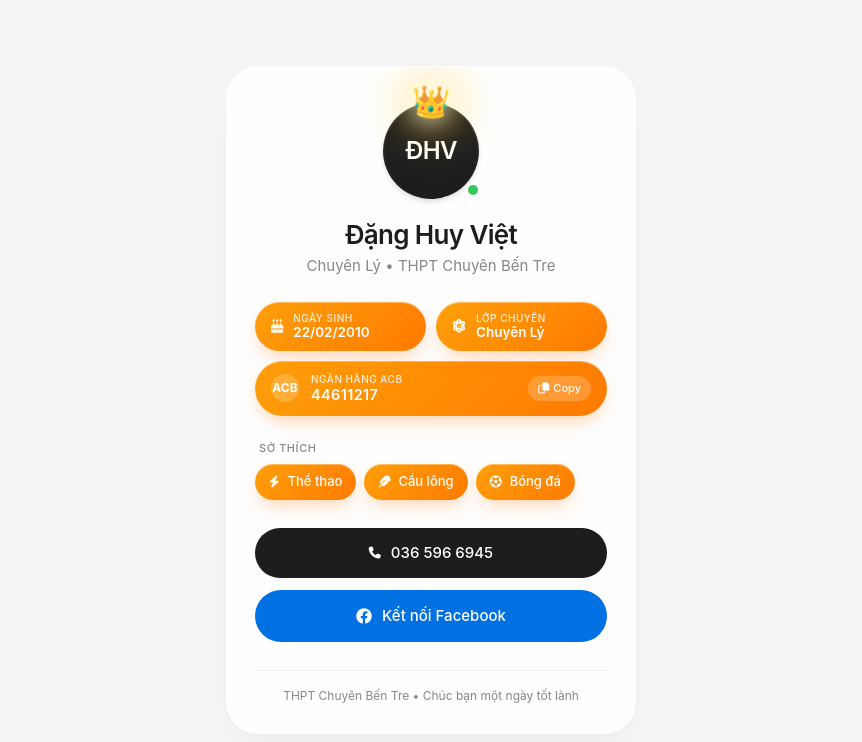
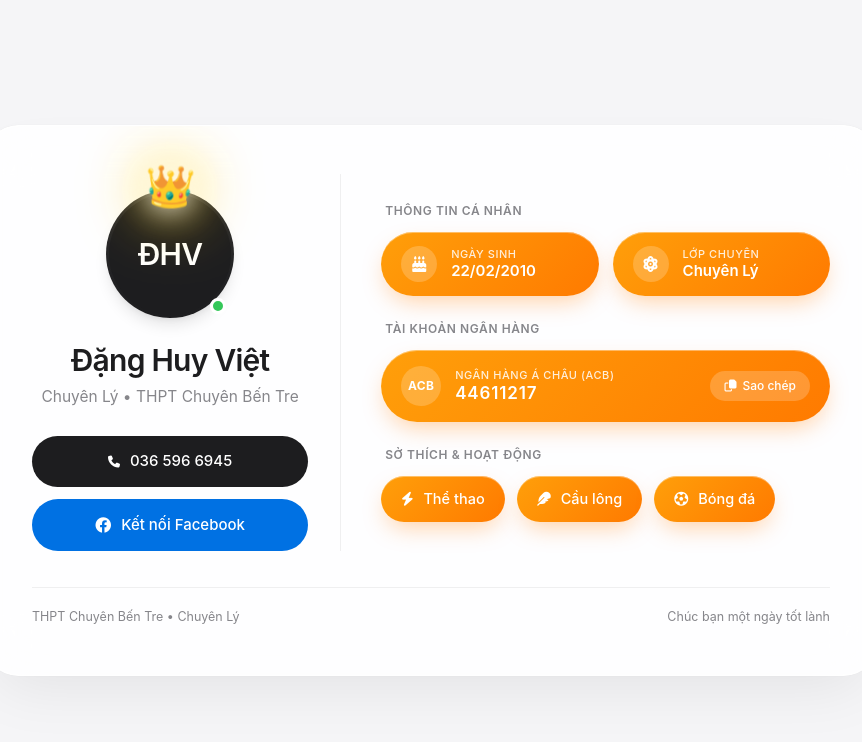
Before and after one commit to huyviet102-kem/HUY-VIET, a plain HTML site: page index.html in a window 1280 px wide. Shown: the whole page, without its empty margins (209-1071 px from the left). Drawn offline with nearby package versions, Linux system fonts and the light colour scheme.

Commit message:
Update index.html

```diff
--- a/index.html
+++ b/index.html
@@ -21,13 +21,13 @@
       cursor: inherit;
     }
 
-    /* Thẻ phong cách Apple Minimalist */
+    /* Thẻ lớn phong cách Apple Minimalist cho màn hình máy tính */
     .apple-card {
-      background: rgba(255, 255, 255, 0.88);
-      backdrop-filter: blur(24px);
-      -webkit-backdrop-filter: blur(24px);
+      background: rgba(255, 255, 255, 0.9);
+      backdrop-filter: blur(28px);
+      -webkit-backdrop-filter: blur(28px);
       border: 1px solid rgba(255, 255, 255, 0.95);
-      box-shadow: 0 20px 40px -15px rgba(0, 0, 0, 0.06), 0 0 1px rgba(0, 0, 0, 0.1);
+      box-shadow: 0 25px 60px -15px rgba(0, 0, 0, 0.08), 0 0 1px rgba(0, 0, 0, 0.12);
     }
 
     /* Khung viên thuốc kiểu Apple Dynamic Island màu cam */
@@ -35,13 +35,13 @@
       background: linear-gradient(135deg, #ff9f0a 0%, #ff7a00 100%);
       color: #ffffff;
       border-radius: 9999px;
-      box-shadow: 0 8px 20px -6px rgba(255, 122, 0, 0.4), inset 0 1px 0 rgba(255, 255, 255, 0.35);
+      box-shadow: 0 10px 24px -6px rgba(255, 122, 0, 0.38), inset 0 1px 0 rgba(255, 255, 255, 0.38);
       transition: transform 0.2s cubic-bezier(0.22, 1, 0.36, 1), filter 0.2s ease;
     }
 
     .island-orange:hover {
-      transform: translateY(-1.5px) scale(1.01);
-      filter: brightness(1.03);
+      transform: translateY(-2px) scale(1.01);
+      filter: brightness(1.04);
     }
 
     .island-orange:active {
@@ -51,12 +51,12 @@
     /* Vương miệng bling bling lấp lánh */
     .bling-crown {
       position: absolute;
-      top: -16px;
+      top: -22px;
       left: 50%;
       transform: translateX(-50%) rotate(-4deg);
-      font-size: 28px;
+      font-size: 36px;
       line-height: 1;
-      filter: drop-shadow(0 0 8px rgba(255, 214, 10, 0.9)) drop-shadow(0 0 16px rgba(255, 149, 0, 0.75));
+      filter: drop-shadow(0 0 8px rgba(255, 214, 10, 0.9)) drop-shadow(0 0 18px rgba(255, 149, 0, 0.8));
       animation: blingPulse 2s ease-in-out infinite;
       z-index: 10;
     }
@@ -64,11 +64,11 @@
     @keyframes blingPulse {
       0%, 100% {
         transform: translateX(-50%) rotate(-4deg) scale(1);
-        filter: drop-shadow(0 0 7px rgba(255, 214, 10, 0.85)) drop-shadow(0 0 14px rgba(255, 149, 0, 0.7));
+        filter: drop-shadow(0 0 8px rgba(255, 214, 10, 0.85)) drop-shadow(0 0 16px rgba(255, 149, 0, 0.75));
       }
       50% {
-        transform: translateX(-50%) rotate(3deg) scale(1.1);
-        filter: drop-shadow(0 0 12px rgba(255, 255, 255, 1)) drop-shadow(0 0 22px rgba(255, 204, 0, 0.95));
+        transform: translateX(-50%) rotate(3deg) scale(1.12);
+        filter: drop-shadow(0 0 14px rgba(255, 255, 255, 1)) drop-shadow(0 0 26px rgba(255, 204, 0, 0.95));
       }
     }
 
@@ -94,108 +94,133 @@
     }
   </style>
 </head>
-<body class="flex items-center justify-center p-5">
-  <div class="w-full max-w-[410px] mx-auto">
-    <div class="apple-card rounded-[32px] p-7 text-center relative overflow-hidden">
+<body class="flex items-center justify-center p-6 md:p-10">
+  <!-- Khung lớn max-w-4xl tối ưu cho màn hình máy tính -->
+  <div class="w-full max-w-4xl mx-auto">
+    <div class="apple-card rounded-[36px] p-8 md:p-12 relative overflow-hidden">
 
+      <div class="grid grid-cols-1 md:grid-cols-12 gap-8 md:gap-10 items-center">
+
+        <!-- Cột trái (5/12): Avatar, Tên, Chuyên ngành & Nút liên hệ -->
+        <div class="md:col-span-5 text-center md:border-r md:border-black/[0.06] md:pr-8 flex flex-col items-center">
           <!-- Avatar + Vương miệng bling bling -->
-      <div class="relative mt-2 mb-5">
+          <div class="relative mt-4 mb-6">
             <span class="bling-crown" aria-hidden="true">👑</span>
-        <div class="w-24 h-24 mx-auto rounded-full bg-gradient-to-b from-[#2c2c2e] to-[#1d1d1f] p-[2px] shadow-md">
-          <div class="w-full h-full bg-[#1d1d1f] rounded-full flex items-center justify-center text-2xl font-semibold tracking-tight text-white">
+            <div class="w-32 h-32 mx-auto rounded-full bg-gradient-to-b from-[#2c2c2e] to-[#1d1d1f] p-[3px] shadow-lg overflow-hidden">
+              <!-- Để chèn ảnh đại diện: thay thẻ div bên dưới bằng <img src="avatar.jpg" alt="Đặng Huy Việt" class="w-full h-full object-cover object-top rounded-full"> -->
+              <div class="w-full h-full bg-[#1d1d1f] rounded-full flex items-center justify-center text-3xl font-semibold tracking-tight text-white">
                 ĐHV
               </div>
             </div>
-        <span class="absolute bottom-0.5 right-[36%] bg-[#34c759] w-3.5 h-3.5 rounded-full border-[2.5px] border-white" title="Đang hoạt động"></span>
+            <span class="absolute bottom-1 right-2 bg-[#34c759] w-4 h-4 rounded-full border-[3px] border-white" title="Đang hoạt động"></span>
           </div>
 
-      <!-- Tên & Chuyên ngành -->
-      <h1 class="text-[26px] font-semibold tracking-tight text-[#1d1d1f] leading-tight mb-1">
+          <h1 class="text-3xl font-semibold tracking-tight text-[#1d1d1f] leading-tight mb-1.5">
             Đặng Huy Việt
           </h1>
-      <p class="text-[#86868b] text-[15px] font-normal mb-6">
+          <p class="text-[#86868b] text-[15.5px] font-normal mb-7">
             Chuyên Lý • THPT Chuyên Bến Tre
           </p>
 
-      <!-- Nhóm khung Dynamic Island màu cam: Ngày sinh, Chuyên Lý, ACB -->
-      <div class="space-y-2.5 mb-6 text-left">
-        <div class="grid grid-cols-2 gap-2.5">
-          <div class="island-orange px-4 py-2.5 flex items-center space-x-2.5">
-            <i class="fa-solid fa-cake-candles text-sm opacity-95"></i>
-            <div class="leading-tight">
-              <div class="text-[10px] uppercase tracking-wider opacity-85 font-medium">Ngày sinh</div>
-              <div class="text-[13.5px] font-semibold">22/02/2010</div>
+          <!-- Các nút liên hệ -->
+          <div class="w-full space-y-3">
+            <a href="tel:0365966945" class="w-full py-3.5 px-6 bg-[#1d1d1f] hover:bg-[#333336] active:scale-[0.99] text-white text-[15px] font-medium rounded-full flex items-center justify-center space-x-2.5 transition-all duration-200 shadow-xs">
+              <i class="fa-solid fa-phone text-xs"></i>
+              <span>036 596 6945</span>
+            </a>
+
+            <a href="https://www.facebook.com/share/1EhuqUdwd6/?mibextid=wwXIfr" target="_blank" class="w-full py-3.5 px-6 bg-[#0071e3] hover:bg-[#0077ed] active:scale-[0.99] text-white text-[15px] font-medium rounded-full flex items-center justify-center space-x-2.5 transition-all duration-200 shadow-xs">
+              <i class="fa-brands fa-facebook text-base"></i>
+              <span>Kết nối Facebook</span>
+            </a>
           </div>
         </div>
 
-          <div class="island-orange px-4 py-2.5 flex items-center space-x-2.5">
-            <i class="fa-solid fa-atom text-sm opacity-95"></i>
+        <!-- Cột phải (7/12): Các mục thông tin Dynamic Island màu cam -->
+        <div class="md:col-span-7 space-y-6 text-left">
+
+          <!-- Nhóm thông tin cá nhân -->
+          <div>
+            <div class="text-[12px] font-semibold text-[#86868b] uppercase tracking-wider mb-3 px-1">
+              Thông tin cá nhân
+            </div>
+            <div class="grid grid-cols-1 sm:grid-cols-2 gap-3.5">
+              <div class="island-orange px-5 py-3.5 flex items-center space-x-3.5">
+                <div class="w-9 h-9 rounded-full bg-white/20 flex items-center justify-center shrink-0">
+                  <i class="fa-solid fa-cake-candles text-base"></i>
+                </div>
+                <div class="leading-tight">
+                  <div class="text-[11px] uppercase tracking-wider opacity-85 font-medium">Ngày sinh</div>
+                  <div class="text-[15px] font-semibold">22/02/2010</div>
+                </div>
+              </div>
+
+              <div class="island-orange px-5 py-3.5 flex items-center space-x-3.5">
+                <div class="w-9 h-9 rounded-full bg-white/20 flex items-center justify-center shrink-0">
+                  <i class="fa-solid fa-atom text-base"></i>
+                </div>
                 <div class="leading-tight min-w-0">
-              <div class="text-[10px] uppercase tracking-wider opacity-85 font-medium">Lớp chuyên</div>
-              <div class="text-[13.5px] font-semibold truncate">Chuyên Lý</div>
+                  <div class="text-[11px] uppercase tracking-wider opacity-85 font-medium">Lớp chuyên</div>
+                  <div class="text-[15px] font-semibold truncate">Chuyên Lý</div>
+                </div>
               </div>
             </div>
           </div>
 
-        <!-- Khung tài khoản ngân hàng ACB (bấm để sao chép) -->
+          <!-- Nhóm tài khoản ngân hàng ACB -->
+          <div>
+            <div class="text-[12px] font-semibold text-[#86868b] uppercase tracking-wider mb-3 px-1">
+              Tài khoản ngân hàng
+            </div>
             <button
               type="button"
               onclick="copyAcbAccount()"
-          class="island-orange w-full px-4 py-3 flex items-center justify-between text-left"
+              class="island-orange w-full px-5 py-4 flex items-center justify-between text-left"
               title="Nhấn để sao chép STK ACB"
             >
-          <div class="flex items-center space-x-3">
-            <span class="w-7 h-7 rounded-full bg-white/20 flex items-center justify-center text-xs font-bold">
+              <div class="flex items-center space-x-3.5">
+                <span class="w-10 h-10 rounded-full bg-white/20 flex items-center justify-center text-xs font-bold tracking-wide shrink-0">
                   ACB
                 </span>
                 <div class="leading-tight">
-              <div class="text-[10px] uppercase tracking-wider opacity-85 font-medium">Ngân hàng ACB</div>
-              <div class="text-[14.5px] font-semibold tracking-wide">44611217</div>
+                  <div class="text-[11px] uppercase tracking-wider opacity-85 font-medium">Ngân hàng Á Châu (ACB)</div>
+                  <div class="text-[17px] font-semibold tracking-wider">44611217</div>
                 </div>
               </div>
-          <span id="copy-status" class="text-[11px] font-medium bg-white/20 px-2.5 py-1 rounded-full">
-            <i class="fa-regular fa-copy mr-1"></i>Copy
+              <span id="copy-status" class="text-[12px] font-medium bg-white/20 hover:bg-white/30 px-3.5 py-1.5 rounded-full transition">
+                <i class="fa-regular fa-copy mr-1.5"></i>Sao chép
               </span>
             </button>
           </div>
 
-      <!-- Từng mục Thể thao, Cầu lông, Bóng đá dạng Dynamic Island màu cam -->
-      <div class="mb-7 text-left">
-        <div class="text-[11px] font-medium text-[#86868b] uppercase tracking-wider mb-2 px-1">
-          Sở thích
+          <!-- Nhóm sở thích: Thể thao, Cầu lông, Bóng đá -->
+          <div>
+            <div class="text-[12px] font-semibold text-[#86868b] uppercase tracking-wider mb-3 px-1">
+              Sở thích & Hoạt động
             </div>
-        <div class="flex flex-wrap gap-2">
-          <div class="island-orange px-3.5 py-2 flex items-center space-x-2 text-[13px] font-medium">
-            <i class="fa-solid fa-bolt text-xs"></i>
+            <div class="flex flex-wrap gap-3">
+              <div class="island-orange px-5 py-3 flex items-center space-x-2.5 text-[14.5px] font-medium">
+                <i class="fa-solid fa-bolt text-sm"></i>
                 <span>Thể thao</span>
               </div>
-          <div class="island-orange px-3.5 py-2 flex items-center space-x-2 text-[13px] font-medium">
-            <i class="fa-solid fa-feather text-xs"></i>
+              <div class="island-orange px-5 py-3 flex items-center space-x-2.5 text-[14.5px] font-medium">
+                <i class="fa-solid fa-feather text-sm"></i>
                 <span>Cầu lông</span>
               </div>
-          <div class="island-orange px-3.5 py-2 flex items-center space-x-2 text-[13px] font-medium">
-            <i class="fa-regular fa-futbol text-xs"></i>
+              <div class="island-orange px-5 py-3 flex items-center space-x-2.5 text-[14.5px] font-medium">
+                <i class="fa-regular fa-futbol text-sm"></i>
                 <span>Bóng đá</span>
               </div>
             </div>
           </div>
 
-      <!-- Các nút liên hệ phong cách Apple -->
-      <div class="space-y-3">
-        <a href="tel:0365966945" class="w-full py-3.5 px-5 bg-[#1d1d1f] hover:bg-[#333336] active:scale-[0.99] text-white text-[15px] font-medium rounded-full flex items-center justify-center space-x-2.5 transition-all duration-200 shadow-xs">
-          <i class="fa-solid fa-phone text-xs"></i>
-          <span>036 596 6945</span>
-        </a>
-
-        <a href="https://www.facebook.com/share/1EhuqUdwd6/?mibextid=wwXIfr" target="_blank" class="w-full py-3.5 px-5 bg-[#0071e3] hover:bg-[#0077ed] active:scale-[0.99] text-white text-[15px] font-medium rounded-full flex items-center justify-center space-x-2.5 transition-all duration-200 shadow-xs">
-          <i class="fa-brands fa-facebook text-base"></i>
-          <span>Kết nối Facebook</span>
-        </a>
+        </div>
       </div>
 
       <!-- Chân trang -->
-      <div class="mt-7 pt-4 border-t border-black/[0.06] text-[12px] text-[#86868b]">
-        THPT Chuyên Bến Tre • Chúc bạn một ngày tốt lành
+      <div class="mt-9 pt-5 border-t border-black/[0.06] flex flex-col sm:flex-row items-center justify-between text-[12.5px] text-[#86868b] gap-2">
+        <span>THPT Chuyên Bến Tre • Chuyên Lý</span>
+        <span>Chúc bạn một ngày tốt lành</span>
       </div>
     </div>
   </div>
@@ -207,9 +232,9 @@
       const badge = document.getElementById('copy-status');
       navigator.clipboard?.writeText(stk).catch(() => {});
       if (badge) {
-        badge.innerHTML = '<i class="fa-solid fa-check mr-1"></i>Đã chép';
+        badge.innerHTML = '<i class="fa-solid fa-check mr-1.5"></i>Đã chép';
         setTimeout(() => {
-          badge.innerHTML = '<i class="fa-regular fa-copy mr-1"></i>Copy';
+          badge.innerHTML = '<i class="fa-regular fa-copy mr-1.5"></i>Sao chép';
         }, 1600);
       }
     }
```
Lines whose indentation alone changed are shown as unchanged.
